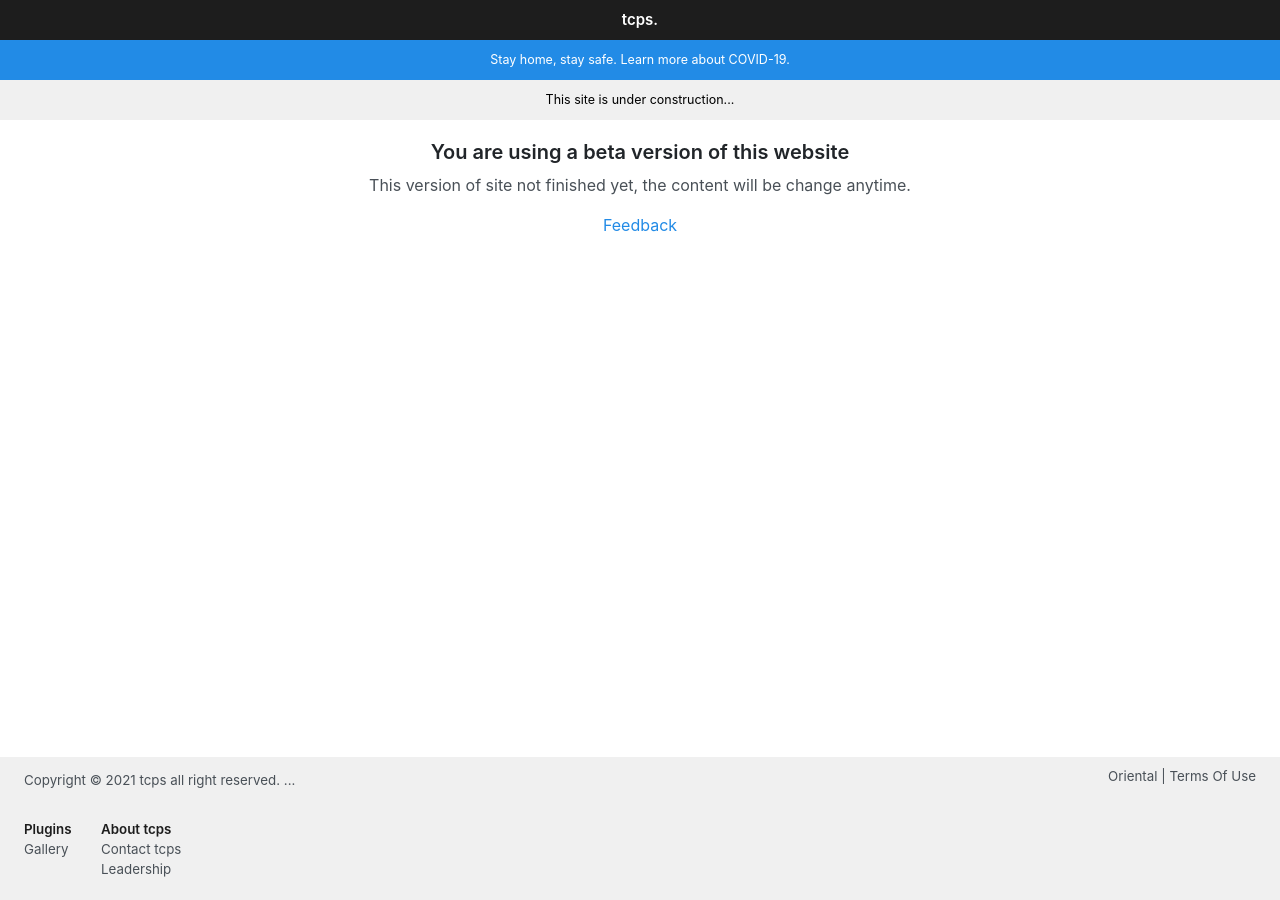
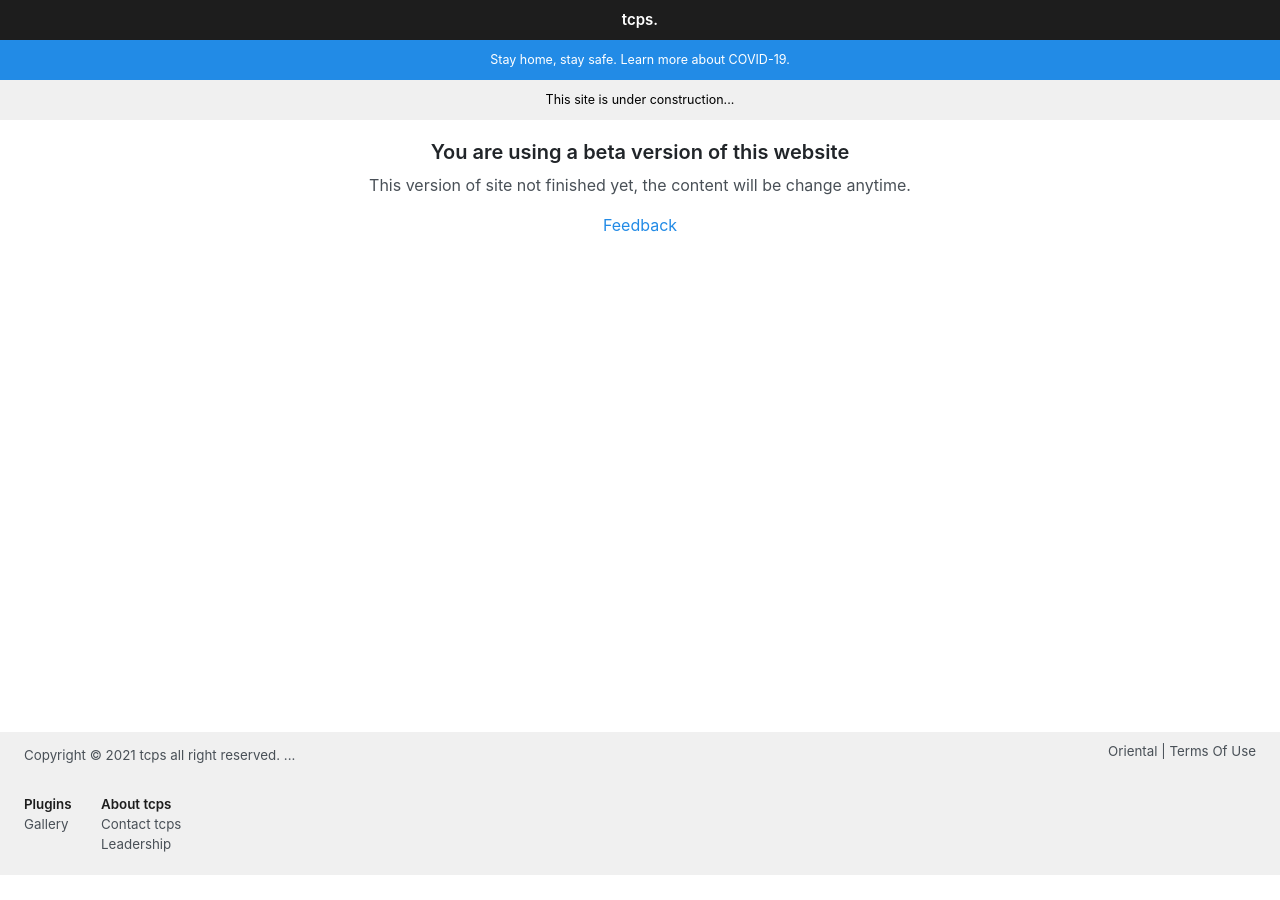
Before and after one commit to ttcps/ttcps.github.io, a Jekyll site: the page built from index.html, in a window 1280 px wide. Built offline with Jekyll 4.4.1, drawn with Linux system fonts in a browser that asks for light colours.

Commit message:
Update footer.html

```diff
--- a/_includes/footer.html
+++ b/_includes/footer.html
@@ -1,4 +1,4 @@
-<div style="padding-top: 10px;padding-bottom: 50px;padding-left: var(--spacer-2);padding-right: var(--spacer-2);margin-left: auto;margin-right: auto;background-color: #f0f0f0;position:absolute;width: 100%;height: 143px;margin-top: 25px" id="footer">
+<div style="padding-top: 10px;padding-bottom: 50px;padding-left: var(--spacer-2);padding-right: var(--spacer-2);margin-left: auto;margin-right: auto;background-color: #f0f0f0;position:absolute;width: 100%;height: 143px;" id="footer">
       <footer class="footer" style="margin: 0px">
           <small>
           Copyright © <time datetime="2020-12-03T23:11:46+08:00">{{ site.time | date: "%Y" }}</time> tcps all right reserved.
```
